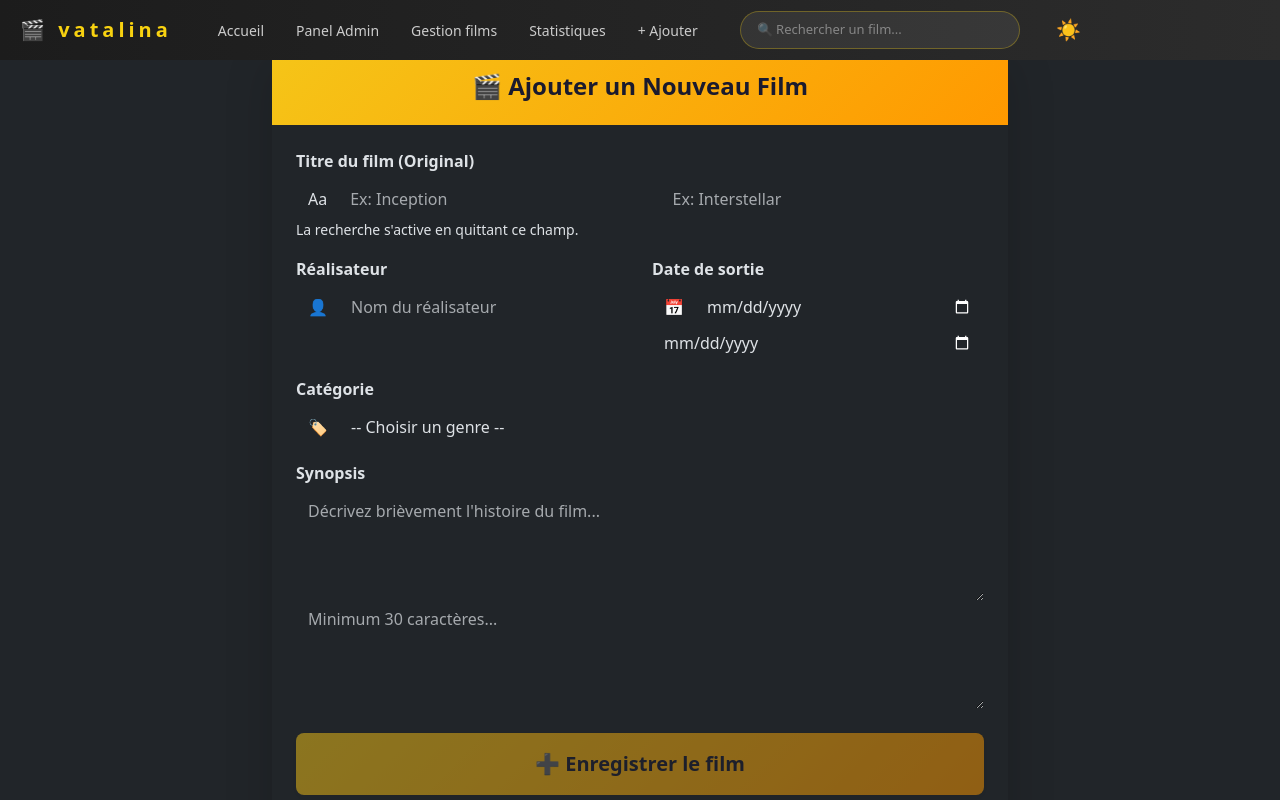
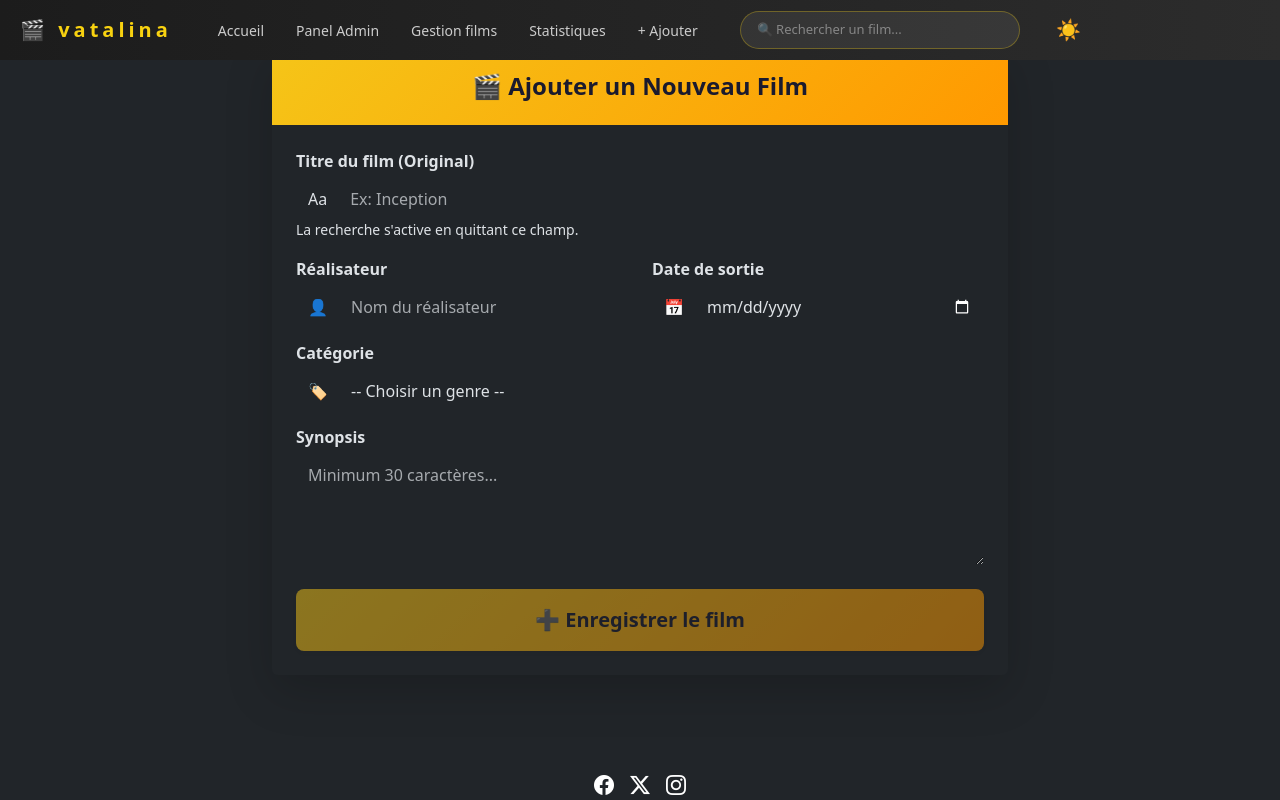
Before and after one commit to Diarra-blip/Cine-app, an Angular app: page /add-movie in a window 1280 px wide. Shown: the top 800 px of the page. Built offline with nearby package versions, Linux system fonts and the light colour scheme; sample sign-in values are in the browser's storage.

Commit message:
fix: resolution des conflits, suppression des doublons et config OMDb

```diff
--- a/src/app/add-movie/add-movie.html
+++ b/src/app/add-movie/add-movie.html
@@ -13,17 +13,14 @@
               <label class="form-label fw-bold">Titre du film (Original)</label>
               <div class="input-group">
                 <span class="input-group-text bg-light text-muted">Aa</span>
-                <input type="text" name="title" [(ngModel)]="movie.title" required minlength="2" #title="ngModel"
+                <input type="text" name="title" [(ngModel)]="movie.title"
+                  required minlength="2" #title="ngModel"
+                  (blur)="searchMovie()" (change)="searchMovie()"
                   class="form-control" [class.is-invalid]="title.invalid && title.touched"
                   placeholder="Ex: Inception" />
                 <div class="invalid-feedback">
                   Le titre est obligatoire (minimum 2 caractères).
                 </div>
-                <input type="text" name="title" [(ngModel)]="movie.title"
-                  required minlength="2" #title="ngModel"
-                  (blur)="searchMovie()" (change)="searchMovie()"
-                  class="form-control" [class.is-invalid]="title.invalid && title.touched"
-                  placeholder="Ex: Interstellar" />
               </div>
               <small class="text-muted">La recherche s'active en quittant ce champ.</small>
             </div>
@@ -37,13 +34,9 @@
                 <label class="form-label fw-bold">Réalisateur</label>
                 <div class="input-group">
                   <span class="input-group-text bg-light text-muted">👤</span>
-                  <input type="text" name="director" [(ngModel)]="movie.director" required minlength="3" #director="ngModel"
-                    class="form-control" [class.is-invalid]="director.invalid && director.touched"
-                    placeholder="Nom du réalisateur" />
-                  <div class="invalid-feedback" *ngIf="director.errors?.['required']">Le nom est requis.</div>
-                  <div class="invalid-feedback" *ngIf="director.errors?.['minlength']">Précisez le nom complet (min. 3 car.).</div>
+                  <input type="text" name="director" [(ngModel)]="movie.director" required
+                    class="form-control" placeholder="Nom du réalisateur" />
                 </div>
-                <input type="text" name="director" [(ngModel)]="movie.director" required class="form-control" />
               </div>
 
               <div class="col-md-6 mb-3">
@@ -51,27 +44,9 @@
                 <div class="input-group">
                   <span class="input-group-text bg-light text-muted">📅</span>
                   <input type="date" name="releaseDate" [(ngModel)]="movie.releaseDate"
-                    required
-                    [max]="maxLimitDate"
-                    [min]="minDate"
-                    #relDate="ngModel"
-                    onkeydown="return false"
-                    (change)="0"
-                    class="form-control"
-                    [class.is-invalid]="relDate.invalid && (relDate.dirty || relDate.touched)" />
-
-                  <div class="invalid-feedback" *ngIf="relDate.errors?.['max']">
-                    Maximum 5 ans dans le futur ({{ maxLimitDate | date:'yyyy' }}).
-                  </div>
-                  <div class="invalid-feedback" *ngIf="relDate.errors?.['min']">
-                    Le cinéma a débuté en 1895.
-                  </div>
-                  <div class="invalid-feedback" *ngIf="relDate.errors?.['required']">
-                    La date est obligatoire.
-                  </div>
+                    required [max]="maxLimitDate" [min]="minDate"
+                    class="form-control" />
                 </div>
-                <input type="date" name="releaseDate" [(ngModel)]="movie.releaseDate"
-                  required [max]="maxLimitDate" [min]="minDate" class="form-control" />
               </div>
             </div>
 
@@ -79,48 +54,28 @@
               <label class="form-label fw-bold">Catégorie</label>
               <div class="input-group">
                 <span class="input-group-text bg-light text-muted">🏷️</span>
-                <select name="category" [(ngModel)]="movie.category" required #category="ngModel"
-                        class="form-control" [class.is-invalid]="category.invalid && category.touched">
+                <select name="category" [(ngModel)]="movie.category" required class="form-control">
                   <option value="" disabled selected>-- Choisir un genre --</option>
                   <option value="Action">Action</option>
                   <option value="Comédie">Comédie</option>
                   <option value="Drame">Drame</option>
                   <option value="Horreur">Horreur</option>
                   <option value="Science-Fiction">Science-Fiction</option>
-                  <option value="Documentaire">Documentaire</option>
                 </select>
-                <div class="invalid-feedback">
-                  Veuillez sélectionner une catégorie.
-                </div>
               </div>
             </div>
 
             <div class="mb-4">
               <label class="form-label fw-bold">Synopsis</label>
-              <textarea name="synopsis" [(ngModel)]="movie.synopsis" required minlength="10" #synopsis="ngModel"
-                class="form-control" rows="4" [class.is-invalid]="synopsis.invalid && synopsis.touched"
-                placeholder="Décrivez brièvement l'histoire du film..."></textarea>
-
-              <div class="invalid-feedback" *ngIf="synopsis.errors?.['required']">Veuillez résumer l'histoire.</div>
-              <div class="invalid-feedback" *ngIf="synopsis.errors?.['minlength']">
-                Encore {{ 10 - (movie.synopsis?.length || 0) }} caractères pour guider l'utilisateur.
-              </div>
-              <div class="form-text text-end text-success" *ngIf="synopsis.valid && !synopsis.errors">
-                Synopsis validé !
-              </div>
               <textarea name="synopsis" [(ngModel)]="movie.synopsis" required minlength="30"
                 class="form-control" rows="4" placeholder="Minimum 30 caractères..."></textarea>
             </div>
 
-            <div class="d-grid gap-2">
+            <div class="d-grid">
               <button type="button" class="btn btn-warning btn-lg shadow-sm fw-bold py-3"
                 (click)="addMovie()" [disabled]="movieForm.invalid">
                 ➕ Enregistrer le film
               </button>
-
-              <small class="text-center text-muted" *ngIf="movieForm.invalid">
-                * Veuillez corriger les champs en rouge pour débloquer l'enregistrement.
-              </small>
             </div>
 
           </form>
```
